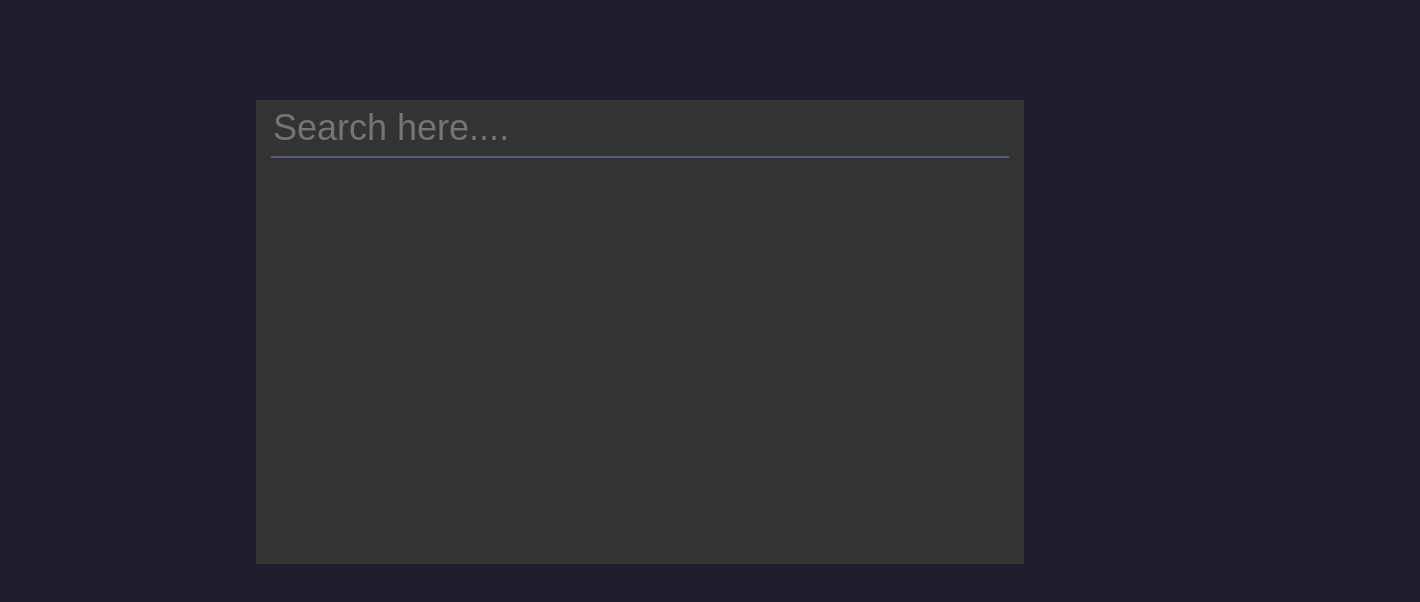
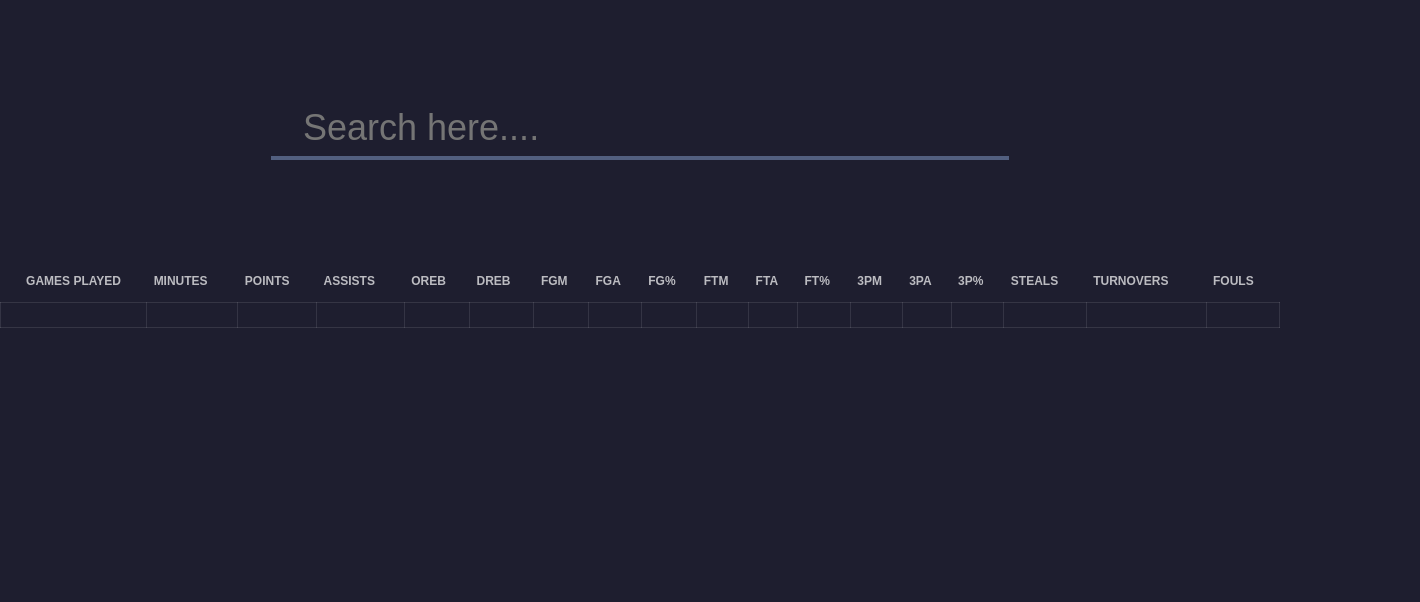
Before and after one commit to KingLouie3/checkball, an Angular app: page / in a window 1280 px wide. Shown: the top 602 px of the page, 1420 px wide, since content can reach past the window. Built offline with nearby package versions, Linux system fonts and the light colour scheme.

Commit message:
Added stat variables and fixed chart

```diff
--- a/src/app/home/home.component.html
+++ b/src/app/home/home.component.html
@@ -1,11 +1,65 @@
 <div class="container">
-    <input class="searchInput" type="text"  placeholder="Search here...." [(ngModel)]="input" (keyup)="findPlayer(input)"/>
+    <input class="search-bar" type="text"  placeholder="Search here...." [(ngModel)]="input" (keyup)="findPlayer(input)" />
     <div class="suggestions" >
-        <div (click)="getPlayer(suggestion.id)" *ngFor="let suggestion of suggestions">
+        <div (click)="getPlayer(suggestion.id)" *ngFor="let suggestion of suggestions"  >
             {{suggestion.first_name}},  {{suggestion.last_name}}, {{suggestion.id}}
 
         </div>
     </div>
-        <canvas id="myChart" width="400" height="400"></canvas>
+</div>
 
-</div>
+
+
+<table class="table">
+    <thead>
+        <tr>
+            <th class="text-center">Games Played</th>
+            <th>Minutes</th>
+            <th>Points</th>
+            <th>Assists</th>
+            <th>OREB</th>
+            <th>DREB</th>
+            <th>FGM</th>
+            <th>FGA</th>
+            <th>FG%</th>
+            <th>FTM</th>
+            <th>FTA</th>
+            <th>FT%</th>
+            <th>3PM</th>
+            <th>3PA</th>
+            <th>3P%</th>
+            <th>Steals</th>
+            <th>Turnovers</th>
+            <th>Fouls</th>
+        </tr>
+    </thead>
+    <tbody>
+        <tr>
+            <td class="text-center">{{this.games_played}}</td>
+            <td>{{this.min}}</td>
+            <td>{{this.ppg}}</td>
+            <td  class="text-center">{{this.ast}}</td>
+            <td>{{this.oreb}}</td>
+            <td>{{this.reb}}</td>
+            <td>{{this.fgm}}</td>
+            <td>{{this.fga}}</td>
+            <td>{{this.fg_pct}}</td>
+            <td>{{this.ftm}}</td>
+            <td>{{this.fta}}</td>
+            <td>{{this.ft_pct}}</td>
+            <td>{{this.fg3m}}</td>
+            <td>{{this.fg3a}}</td>
+            <td>{{this.fg3_pct}}</td>
+            <td>{{this.stl}}</td>
+            <td class="text-center">{{this.turnover}}</td>
+            <td>{{this.pf}}</td>
+
+
+
+        </tr>
+
+
+    </tbody>
+</table>
+
+        <canvas id="myChart" width="1420" height="400"></canvas>
--- a/src/app/home/home.component.scss
+++ b/src/app/home/home.component.scss
@@ -1,27 +1,43 @@
 .container {
     width: 60%;
     margin: 100px auto;
-    background: #333;
     overflow: hidden;
 }
 
 .container input {
     width: 100%;
-    background: transparent;
     border: 0;
+    font: inherit;
     font-size: 36px;
     color: #fff;
+    background: none;
+    text-align: left;
+}
+
+.btn-shift{
+    text-align: right;
+
+}
+
+
+input:focus,
+select:focus,
+textarea:focus,
+button:focus {
+    outline: none;
 }
 
 .suggestions {
-    border-top: 2px solid ;
+    border: 2px solid ;
+    background: transparent;
+    background-color: #1e1e2f
 }
 
 .suggestions > div  {
     padding: 15px;
     font-size: 26px;
     color: #fff;
-    border-top: 1px solid #666;
+    border: 1px solid #666;
     cursor: pointer;
 
 }
--- a/src/app/home/home.component.ts
+++ b/src/app/home/home.component.ts
@@ -1,6 +1,6 @@
 import { BasketballApiService } from "./../basketball-api.service";
 import { FormsModule } from "@angular/forms";
-import {Datum}  from  'src/stats';
+import { Datum } from "src/stats";
 
 import {
   Component,
@@ -17,7 +17,8 @@ import { HttpClientModule, HttpClient } from "@angular/common/http";
   styleUrls: ["./home.component.scss"]
 })
 export class HomeComponent {
-  canvas:  any;
+  show: boolean = true;
+  canvas: any;
   ctx: any;
   players = [
     { name: "Lebron" },
@@ -32,6 +33,25 @@ export class HomeComponent {
   ppg;
   reb;
   ast;
+  games_played;
+  min;
+  fgm;
+  fga;
+  fg3m;
+  fg3a;
+  ftm;
+  fta;
+  oreb;
+  dreb;
+  stl;
+  blk;
+  pf;
+  fg_pct;
+  fg3_pct;
+  ft_pct;
+  turnover;
+  first_name;
+  last_name;
 
   constructor(public _api: BasketballApiService, private _http: HttpClient) {}
 
@@ -42,10 +62,12 @@ export class HomeComponent {
           `https://www.balldontlie.io/api/v1/players?season[]=2019&search=${player}`
         )
         .subscribe(response => {
+          this.first_name =  response.data.first_name;
           this.suggestions = response.data.filter(player => {
+
             return player.id <= 400;
           });
-          console.log(this.suggestions);
+          console.log('lets see', response);
         });
 
       console.log(player);
@@ -63,40 +85,56 @@ export class HomeComponent {
         this.ppg = response.data[0].pts;
         this.reb = response.data[0].reb;
         this.ast = response.data[0].ast;
+        this.games_played = response.data[0].games_played;
+        this.oreb = response.data[0].oreb;
+        this.reb = response.data[0].dreb;
+        this.fgm = response.data[0].fgm;
+        this.fga = response.data[0].fga;
+        this.fg_pct = response.data[0].fg_pct;
+        this.fg3m = response.data[0].fg3m;
+        this.fg3a = response.data[0].fg3a;
+        this.fg3_pct = response.data[0].fg3_pct;
+        this.ftm = response.data[0].ftm;
+        this.fta = response.data[0].fta;
+        this.ft_pct = response.data[0].ft_pct;
+        this.stl = response.data[0].stl;
+        this.pf = response.data[0].pf;
+        this.min = response.data[0].min;
 
-        console.log("points",this.ppg)
+        this.turnover = response.data[0].turnover;
+        console.log("points", this.ppg);
+        console.log("games", this.games_played);
 
-          this.canvas = document.getElementById('myChart');
-          this.ctx = this.canvas.getContext('2d');
+        this.canvas = document.getElementById("myChart");
+        this.ctx = this.canvas.getContext("2d");
         let myChart = new Chart(this.ctx, {
-            type: 'line',
+          type: "line",
           data: {
             labels: ["Points", "Rebounds", "Assists"],
-                datasets: [{
-                    label: '# of Votes',
-                    data: [this.ppg,this.reb,this.ast],
+            datasets: [
+              {
+                label: "# of Votes",
+                data: [this.ppg, this.reb, this.ast],
                 backgroundColor: [
-                        'rgba(255, 99, 132, 1)',
-                        'rgba(54, 162, 235, 1)',
-                        'rgba(255, 206, 86, 1)'
+                  "rgba(255, 99, 132, 1)",
+                  "rgba(54, 162, 235, 1)",
+                  "rgba(255, 206, 86, 1)"
                 ],
                 borderWidth: 1
-                }]
+              }
+            ]
           },
           options: {
             responsive: false,
-              display:true
+            display: true
           }
         });
-
-      })
-
+      });
   }
 
-
-
-
-
-
-
+  clearSearch(input) {
+    if (input == "") {
+      return (this.show = false);
     }
+  }
+}
```
Also changed, not shown: src/assets/css/black-dashboard.css. Lines whose indentation alone changed are shown as unchanged.
